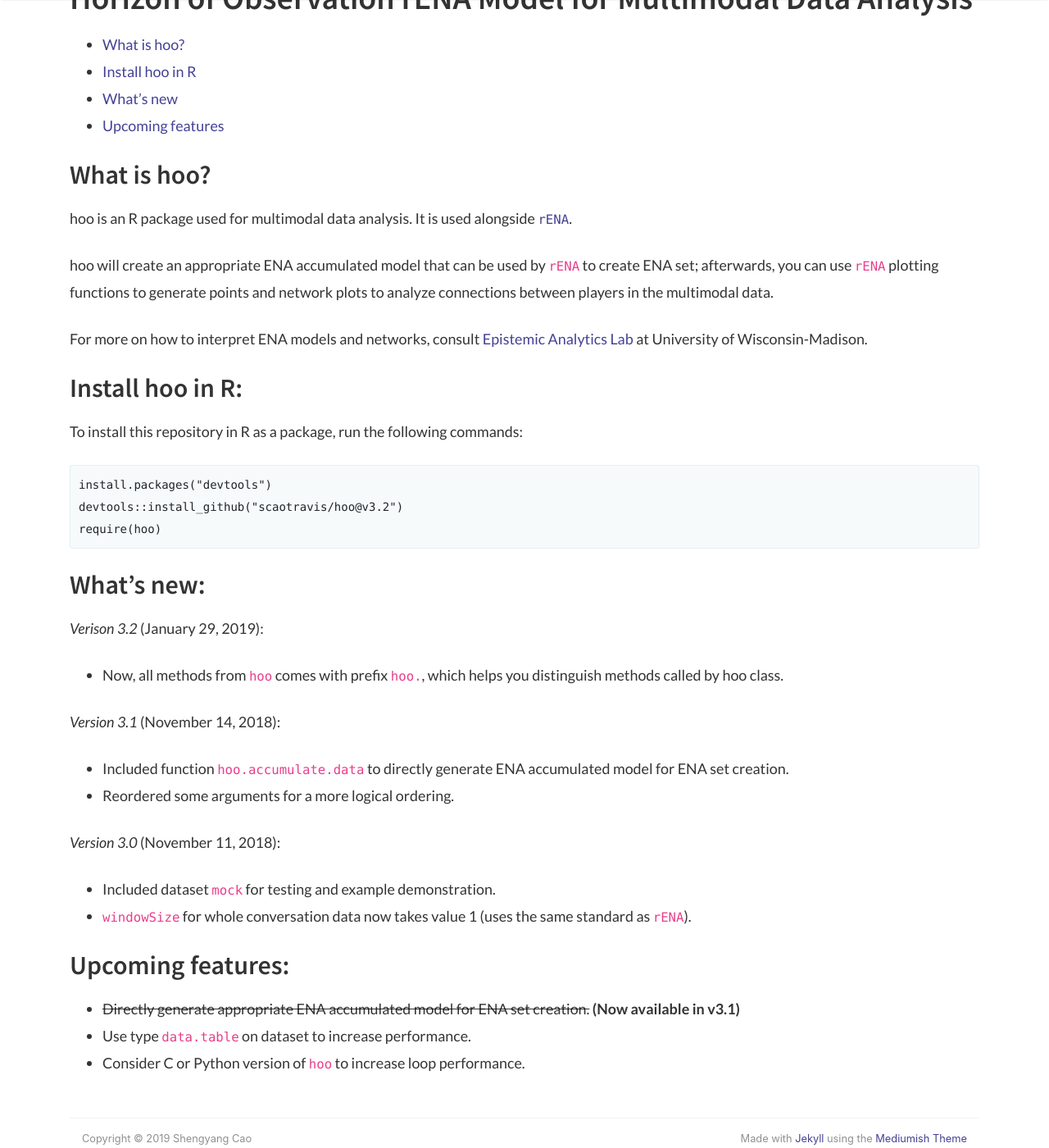
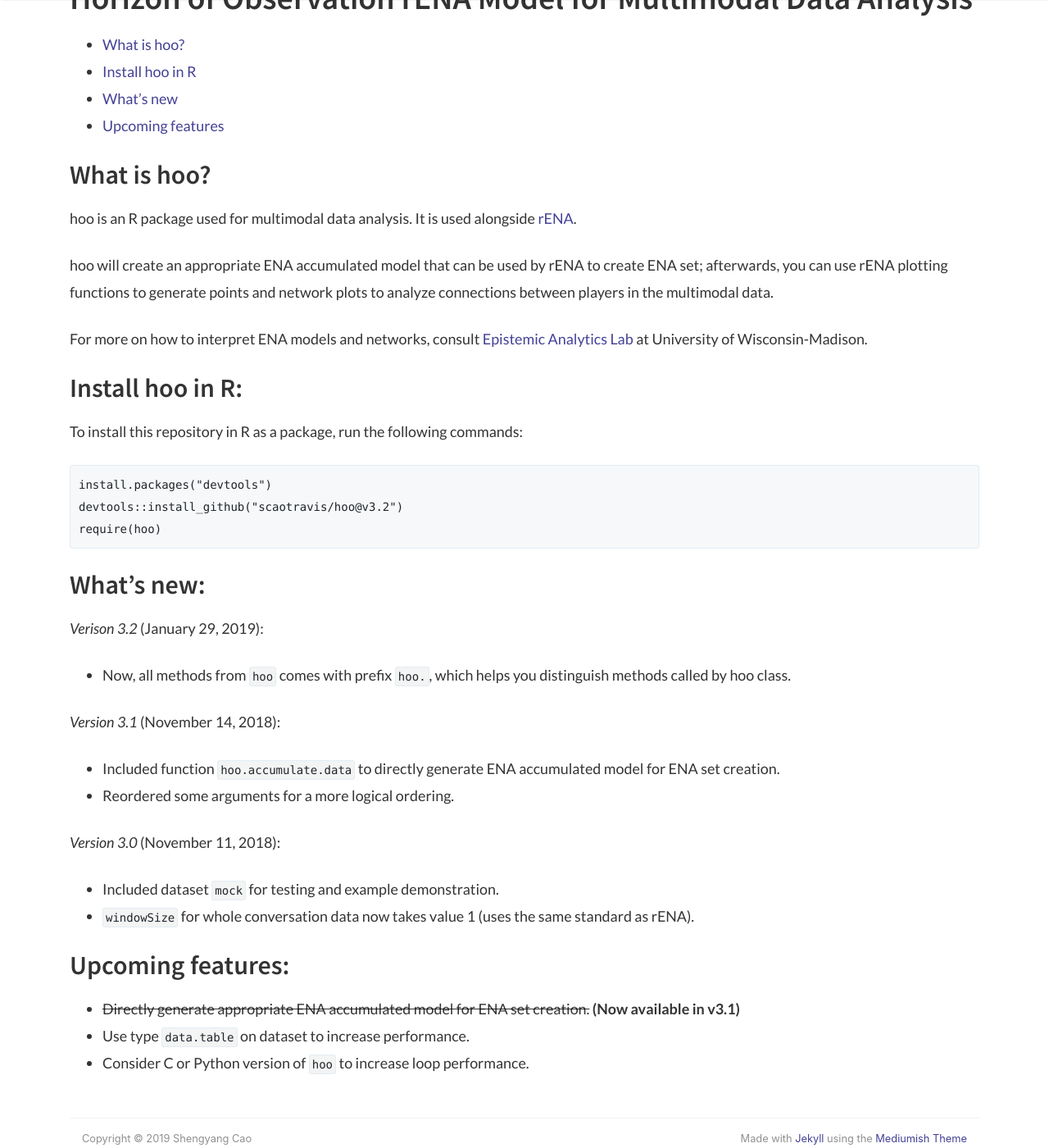
Before and after one commit to scaotravis/scaotravis.github.io, a Jekyll site: the page built from _posts/2019-02-24-hoo.md, in a window 1280 px wide and 1400 px high, scrolled down 374 px. Shown: the whole window at 82% size. Built offline with Jekyll 4.4.1, drawn with Linux system fonts in a browser that asks for light colours; nearby versions of some CDN libraries; comment, search, counter and statistics services are not loaded.

Commit message:
update code block color and style

```diff
--- a/_posts/2019-02-24-hoo.md
+++ b/_posts/2019-02-24-hoo.md
@@ -15,9 +15,9 @@
 * [Upcoming features](#upcoming-features)
 
 ## What is hoo?
-hoo is an R package used for multimodal data analysis. It is used alongside [`rENA`](https://cran.r-project.org/web/packages/rENA/index.html).
+hoo is an R package used for multimodal data analysis. It is used alongside [rENA](https://cran.r-project.org/web/packages/rENA/index.html).
 
-hoo will create an appropriate ENA accumulated model that can be used by `rENA` to create ENA set; afterwards, you can use `rENA` plotting functions to generate points and network plots to analyze connections between players in the multimodal data.
+hoo will create an appropriate ENA accumulated model that can be used by rENA to create ENA set; afterwards, you can use rENA plotting functions to generate points and network plots to analyze connections between players in the multimodal data.
 
 For more on how to interpret ENA models and networks, consult [Epistemic Analytics Lab](http://www.epistemicanalytics.org/) at University of Wisconsin-Madison.
 
@@ -41,7 +41,7 @@
 *Version 3.0* (November 11, 2018):
 
 * Included dataset `mock` for testing and example demonstration.
-* `windowSize` for whole conversation data now takes value 1 (uses the same standard as `rENA`).
+* `windowSize` for whole conversation data now takes value 1 (uses the same standard as rENA).
 
 ## Upcoming features:
 
--- a/assets/css/screen.css
+++ b/assets/css/screen.css
@@ -26,7 +26,7 @@
      font-size: 14px;
      white-space: pre;
      overflow: auto;
-     background: #F7FAFB;
+     background: #f6f8fa;
      border-radius: 3px;
 }
  .mediumnavigation {
@@ -198,7 +198,7 @@
 }
  .mediumnavigation .form-inline .btn:hover,.mediumnavigation .form-inline .btn:active {
      background:transparent;
-     color:green;
+     color:blue;
 }
  .mediumnavigation .navbar-brand {
      font-weight:500;
@@ -252,7 +252,7 @@
      color:rgba(0,0,0,.8);
 }
  blockquote {
-     border-left:4px solid #00ab6b;
+     border-left:4px solid #008da9;
      padding:0 20px;
      font-style:italic;
      color:rgba(0,0,0,.5);
@@ -411,8 +411,8 @@
      margin-bottom:1.2rem;
 }
  .btn.follow {
-     border-color:#02B875;
-     color:#1C9963;
+     border-color:#008da9;
+     color:#008da9;
      padding:3px 10px;
      text-align:center;
      border-radius:999em;
@@ -420,8 +420,8 @@
      display:inline-block;
 }
  .btn.subscribe {
-     background-color:#1C9963;
-     border-color:#1C9963;
+     background-color:#008da9;
+     border-color:#008da9;
      color:rgba(255,255,255,1);
      fill:rgba(255,255,255,1);
      border-radius:30px;
@@ -461,8 +461,8 @@
      margin-left:5px;
 }
  .alertbar input[type="submit"] {
-     background-color:#1C9963;
-     border:1px solid #1C9963;
+     background-color:#008da9;
+     border:1px solid #008da9;
      color:rgba(255,255,255,1);
      fill:rgba(255,255,255,1);
      font-size:0.85rem;
@@ -656,3 +656,17 @@
  .card .img-fluid {
     width:100%;
 }
+ .highlighter-rouge {
+    -moz-box-sizing: border-box;
+    box-sizing: border-box;
+    border-radius: 3px;
+    color: #212528;
+    border: #E3EDF3 1px solid;
+    width: 100%;
+    padding: 3px;
+    font-family: "Menlo";
+    font-size: 14px;
+    white-space: pre;
+    overflow: auto;
+    background: #f3f4f4;
+ }
```
Also changed, not shown: 3 other files.
